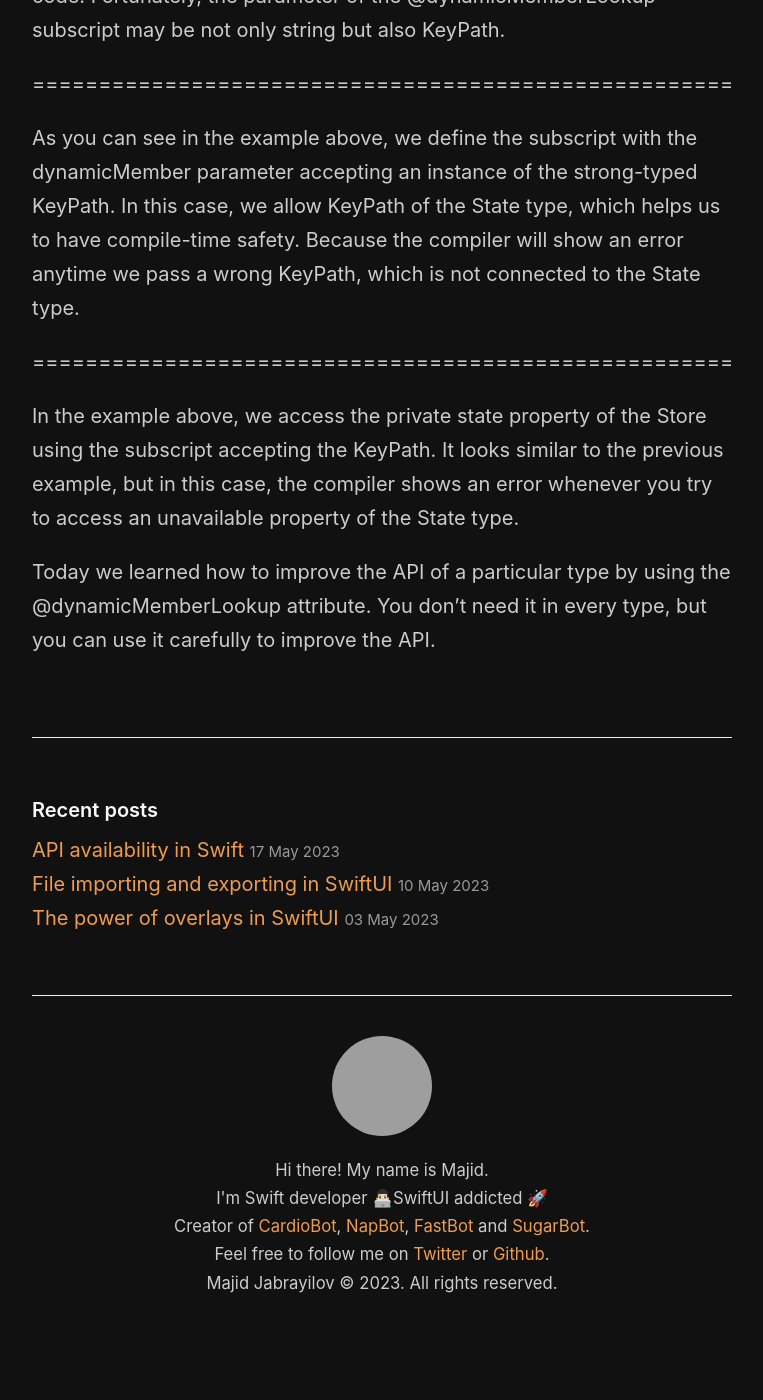
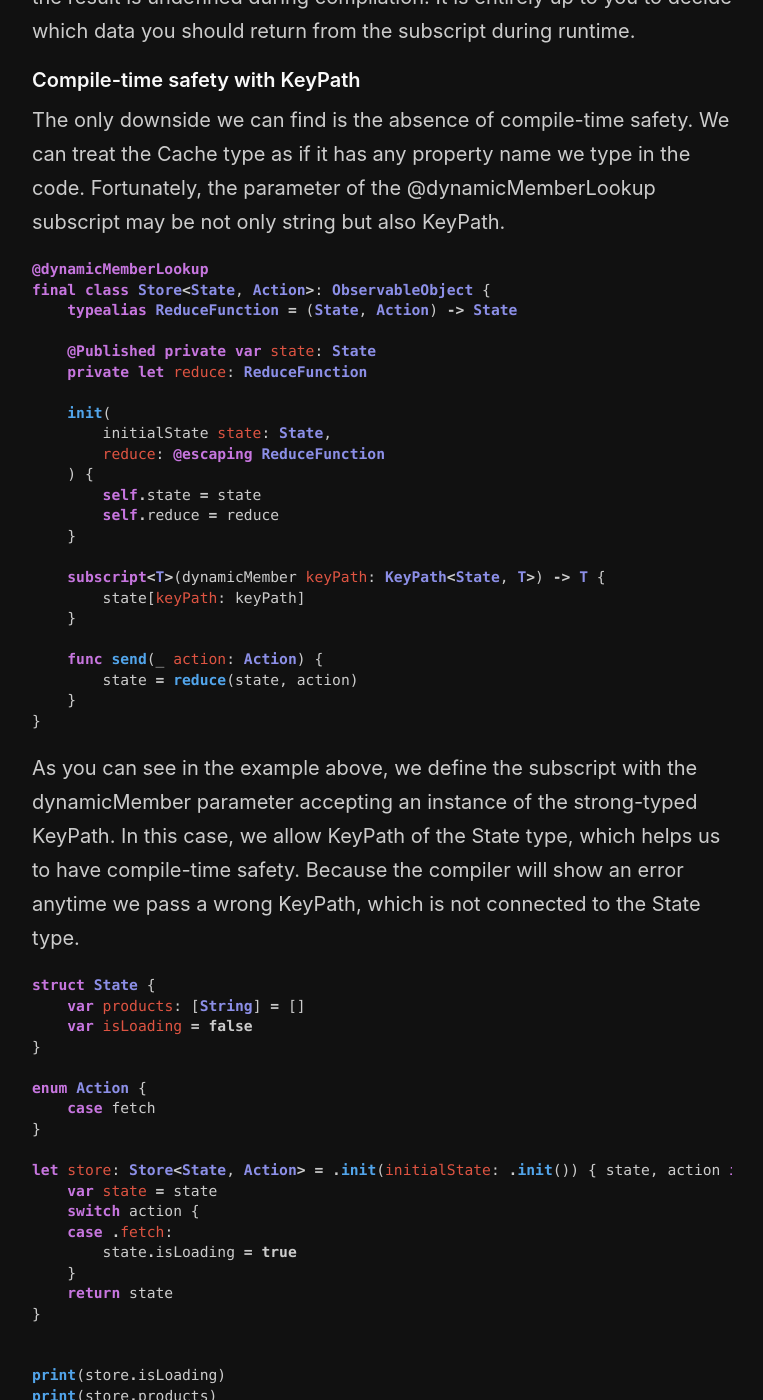
Before and after one commit to mecid/mecid.github.io, a Jekyll site: the page built from _posts/2023-05-23-dynamic-member-lookup-in-swift.md, in a window 1280 px wide and 1400 px high, scrolled down 1573 px. Shown: the whole window, without its empty margins (258-1021 px from the left). Built offline with Jekyll 4.4.1, drawn with Linux system fonts in a browser that asks for light colours; before the commit the page ends 2910 px from its top, so only the background shows below that; some of the changed text lies outside the part shown; grey boxes are pictures that could not be loaded.

Commit message:
code examples added to dynamic member lookup post

````diff
--- a/_posts/2023-05-23-dynamic-member-lookup-in-swift.md
+++ b/_posts/2023-05-23-dynamic-member-lookup-in-swift.md
@@ -8,19 +8,39 @@
 #### Basics
 Assume that we are working on a type providing caching functionality, and we model it as the struct called Cache.
 
-=====================================================
+```swift
+struct Cache {
+    var storage: [String: Data] = [:]
+}
+```
 
 To access cached data, we call the subscript of the storage property that the Dictionary type provides us.
 
-=====================================================
+```swift
+var cache = Cache()
+let profile = cache.storage["profile"]
+```
 
 Nothing is exceptional here. We access the dictionary as we used by using the subscript of the Dictionary type. Let's look at how we can improve the API of the Cache type using the @dynamicMemberLookup attribute.
 
-=====================================================
+```swift
+@dynamicMemberLookup
+struct Cache {
+    var storage: [String: Data] = [:]
+
+    subscript(dynamicMember key: String) -> Data? {
+        storage[key]
+    }
+}
+```
 
 As you can see in the example above, we mark our Cache type with the @dynamicMemberLookup attribute. We must implement the subscript with the dynamicMember parameter returning anything we need.
 
-=====================================================
+```swift
+var cache = Cache()
+//let profile = cache.storage["profile"]
+let profile = cache.profile
+```
 
 Now, we can access the profile data of our Cache type more nicely. The user of our API may assume that the profile is the property of the Cache type. But it is not.
 
@@ -29,11 +49,58 @@
 #### Compile-time safety with KeyPath
 The only downside we can find is the absence of compile-time safety. We can treat the Cache type as if it has any property name we type in the code. Fortunately, the parameter of the @dynamicMemberLookup subscript may be not only string but also KeyPath.
 
-=====================================================
+```swift
+@dynamicMemberLookup
+final class Store<State, Action>: ObservableObject {
+    typealias ReduceFunction = (State, Action) -> State
+
+    @Published private var state: State
+    private let reduce: ReduceFunction
+
+    init(
+        initialState state: State,
+        reduce: @escaping ReduceFunction
+    ) {
+        self.state = state
+        self.reduce = reduce
+    }
+
+    subscript<T>(dynamicMember keyPath: KeyPath<State, T>) -> T {
+        state[keyPath: keyPath]
+    }
+
+    func send(_ action: Action) {
+        state = reduce(state, action)
+    }
+}
+```
 
 As you can see in the example above, we define the subscript with the dynamicMember parameter accepting an instance of the strong-typed KeyPath. In this case, we allow KeyPath of the State type, which helps us to have compile-time safety. Because the compiler will show an error anytime we pass a wrong KeyPath, which is not connected to the State type.
 
-=====================================================
+```swift
+struct State {
+    var products: [String] = []
+    var isLoading = false
+}
+
+enum Action {
+    case fetch
+}
+
+let store: Store<State, Action> = .init(initialState: .init()) { state, action in
+    var state = state
+    switch action {
+    case .fetch:
+        state.isLoading = true
+    }
+    return state
+}
+
+
+print(store.isLoading)
+print(store.products)
+print(store.favorites) // Compiler error
+```
 
 In the example above, we access the private state property of the Store using the subscript accepting the KeyPath. It looks similar to the previous example, but in this case, the compiler shows an error whenever you try to access an unavailable property of the State type.
 
````
